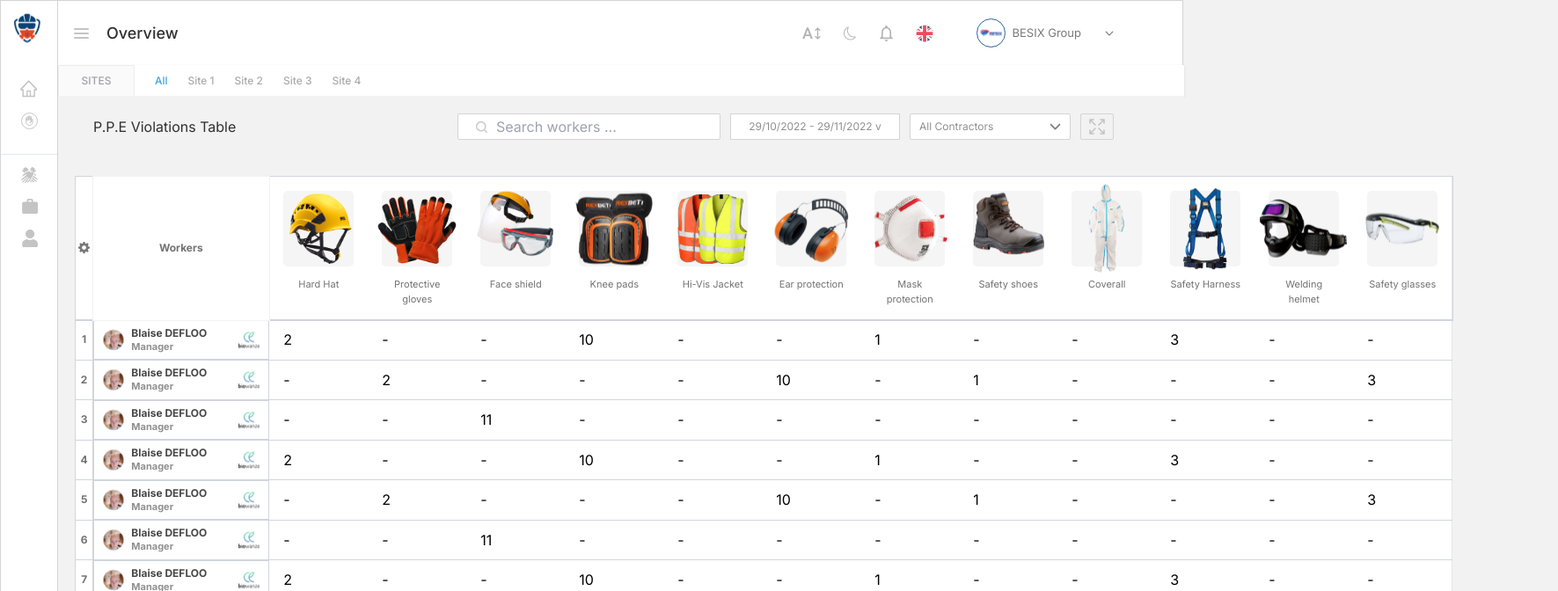
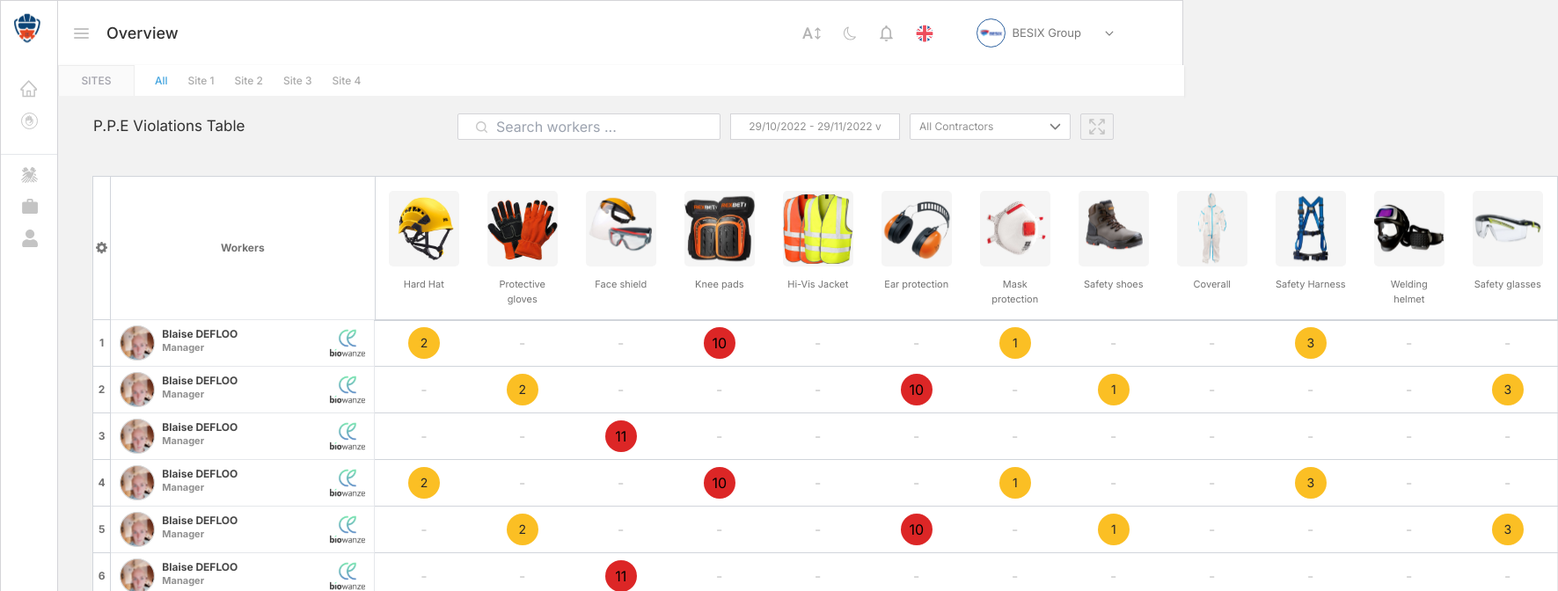
Before and after one commit to mittous/ReactJS_Front-end_test, a Next.js app: page / in a window 1280 px wide. Shown: the top 672 px of the page at 88% size, 1771 px wide, since content can reach past the window. Built offline with nearby package versions, Linux system fonts and the light colour scheme.

Commit message:
style the workersData && fix the left row at left whene horizontally scrolling

```diff
--- a/app/globals.css
+++ b/app/globals.css
@@ -8,9 +8,26 @@
 }
 
 body {
-  background-color: var(--background-color); /* Apply background color */
-  color: var(--text-color); /* Apply text color */
+  background-color: var(--background-color);
+  color: var(--text-color);
   font-family: 'Roboto';
   margin: 0;
   padding: 0;
 }
+
+.my-custom-div {
+  background-color: white;
+  color: #727272 ;
+  position: sticky;
+  width: 100%;
+  margin-left: 65px;
+  left: 65px;
+}
+.my-v2-custum-div{
+  background-color:white ;
+  width: 100%;
+  position: sticky;
+  color: #727272;
+  left: 85px;
+
+}
--- a/components/DataTable.tsx
+++ b/components/DataTable.tsx
@@ -12,11 +12,11 @@ function DataTable() {
 
   return (
     <>
-      <div className="h-full  items-center flex flex-1  p-2 ml-[65px]  py-[200px] px-[20px]">
-        <table className="  border justify-center  rounded-md bg-white  h-full max-w[1000px]">
-          <thead className=" outline outline-1 justify-center items-center outline-gray-300 sticky top-[170px] ">
+      <div className="h-full  w-full flex flex-1 ml-[65px]  py-[200px] p-[40px]">
+        <table className="  border justify-center  rounded-md bg-white  h-full ">
+          <thead className=" outline outline-1 justify-center items-center bg-white outline-gray-300 sticky top-[170px] ">
             <tr className=" bg-white h-full  py-14">
-              <th className="px-[3px]">
+              <th className="px-[3px] my-custom-div left-corner-costum">
                 <Image
                   src="/assets/seetingsIcon.svg"
                   alt="filter"
@@ -24,13 +24,13 @@ function DataTable() {
                   height={13}
                   priority={true}
                   draggable={false}
-                  className="cursor-pointer flex justify-center items-center"
+                  className="cursor-pointer flex justify-center items-center "
                   onClick={(e) => {
                     data.setFilterOn(!data.filterOn);
                   }}
                 />
               </th>
-              <th className=" flex justify-center  items-center relative max-w-[200px] shadow-[0_0_0_1px_rgba(242,242,242)] h-full   ">
+              <th className="my-v2-custum-div left-corner-costum  justify-center  bg-white items-center  max-w-[200px] outline outline-1 outline-gray-300 h-full   ">
                 <div className="text-[12px] text-[#737373] ">
                   Workers
                 </div>
@@ -45,14 +45,13 @@ function DataTable() {
                       className="flex-col bg-white items-center justify-between p-4 pb-0 flex-1"
                     >
                       <div className="flex justify-center  items-center min-w-[80px] h-[86px] bg-[#F5F5F5] rounded-[5px]">
-                        <div className="flex absolute justify-center items-center">
+                        <div className="flex  justify-center items-center">
                           <Image
                             src={column.src}
                             alt={column.alt}
                             width={column.width}
                             height={column.height}
                             priority={true}
-                            className=""
                           />
                         </div>
                       </div>
@@ -69,17 +68,19 @@ function DataTable() {
           <tbody className="overflow-y-scroll h-full w-full">
             {dataRow.map((Row: any, trIndex:number) => (
 
-              <tr key={trIndex}>
-                  <th className="border border-gray-300 px-[3px] text-[12px] text-[#737373]">
+              <tr key={trIndex} >
+                  <th className="my-custom-div top-[334px] border border-gray-300 px-[3px] text-[12px] text-[#737373]">
                     {trIndex + 1}
                   </th>
-                  <th className="flex justify-between w-[200px] border border-gray-300 px-[10px] py-[4px]">
+                    <th className=" my-v2-custum-div top-[334px] min-w-[300px] border   px-[10px] py-[4px]">
+                      <div className="flex justify-between w-full">
+
                         <div className="flex">
                           <Image
                             src={Row.workerIcon}
                             alt="Worker Icon"
-                        width={24}
-                        height={24}
+                            width={40}
+                            height={40}
                             />
                           <div className="flex-row px-[8px] text-nowrap py-[2px]">
                             <div className="flex text-[12px] text-[#484848] leading-[15px]">
@@ -88,13 +89,21 @@ function DataTable() {
                             <div className="flex text-[11px] text-[#909090]">Manager</div>
                           </div>
                         </div>
-                    <Image src={Row.biowanzeImg} alt="Biowanze Image" width={24} height={24} />
+                      <Image src={Row.biowanzeImg} alt="Biowanze Image" width={40} height={40} />
+                      </div>
                   </th>
-                  {Row.rows.map((row: any , index: number) => (
+                  {Row.rows.map((row: number , index: number) => (
                         !data.filterData.includes(index) && (
-                    <td key={index} className="border-y border-gray-300 px-4 py-2">
-                      {row}
+                    <td key={index} className=" border-y border-gray-300 px-4 py-2 ">
+                      <div className=" flex justify-center items-center  ">
+                       { row > 9  ? <div className="w-9 h-9  rounded-full flex justify-center items-center  bg-red-600 text-center" > {row}</div> : row < 9 ?
+                       <div className=" bg-amber-400 w-9 h-9 rounded-full flex justify-center items-center  text-zinc-800 text-sm text-center" > {row}</div>:
+                       <span className="text-[#C4C4C4]">-</span>
+                        }
+                      </div>
                     </td>
+
+
                 )
                   ))}
                 </tr>
--- a/components/Top.tsx
+++ b/components/Top.tsx
@@ -18,7 +18,7 @@ function Top() {
   return (
     <div className='flex justify-between items-center h-[70px] my-[35px] pl-[40px] pr-[80px]  w-full fixed bg-[#F2F2F2] '>
 
-        <div className='flex items-center justify-center text-[#313131] xl:text-[16px] text-nowrap'>
+        <div className='flex items-center justify-center text-[#313131] text-[13px] md:text-[17px] text-nowrap'>
             P.P.E Violations Table
         </div>
 
```
Lines whose indentation alone changed are shown as unchanged.
